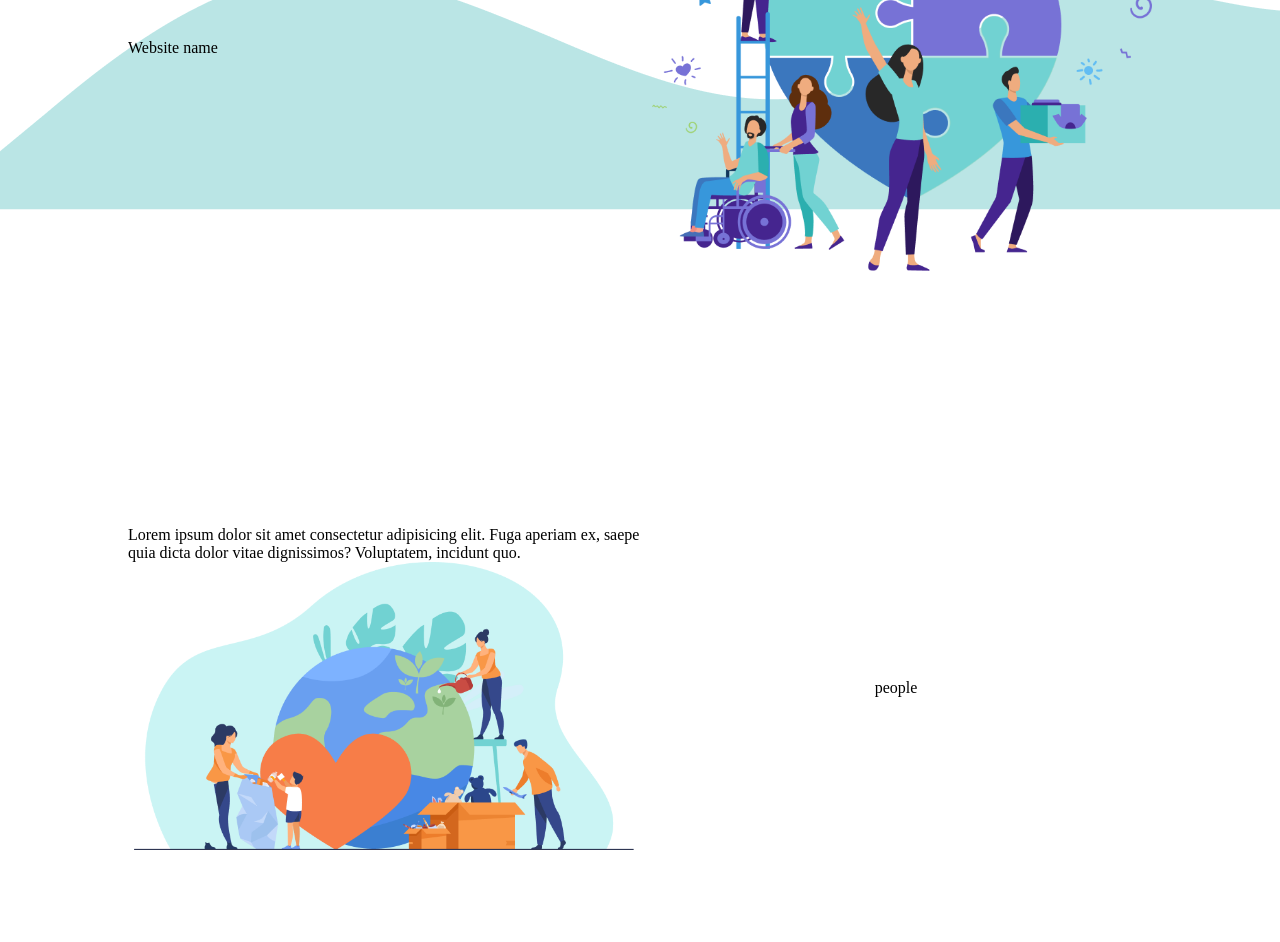
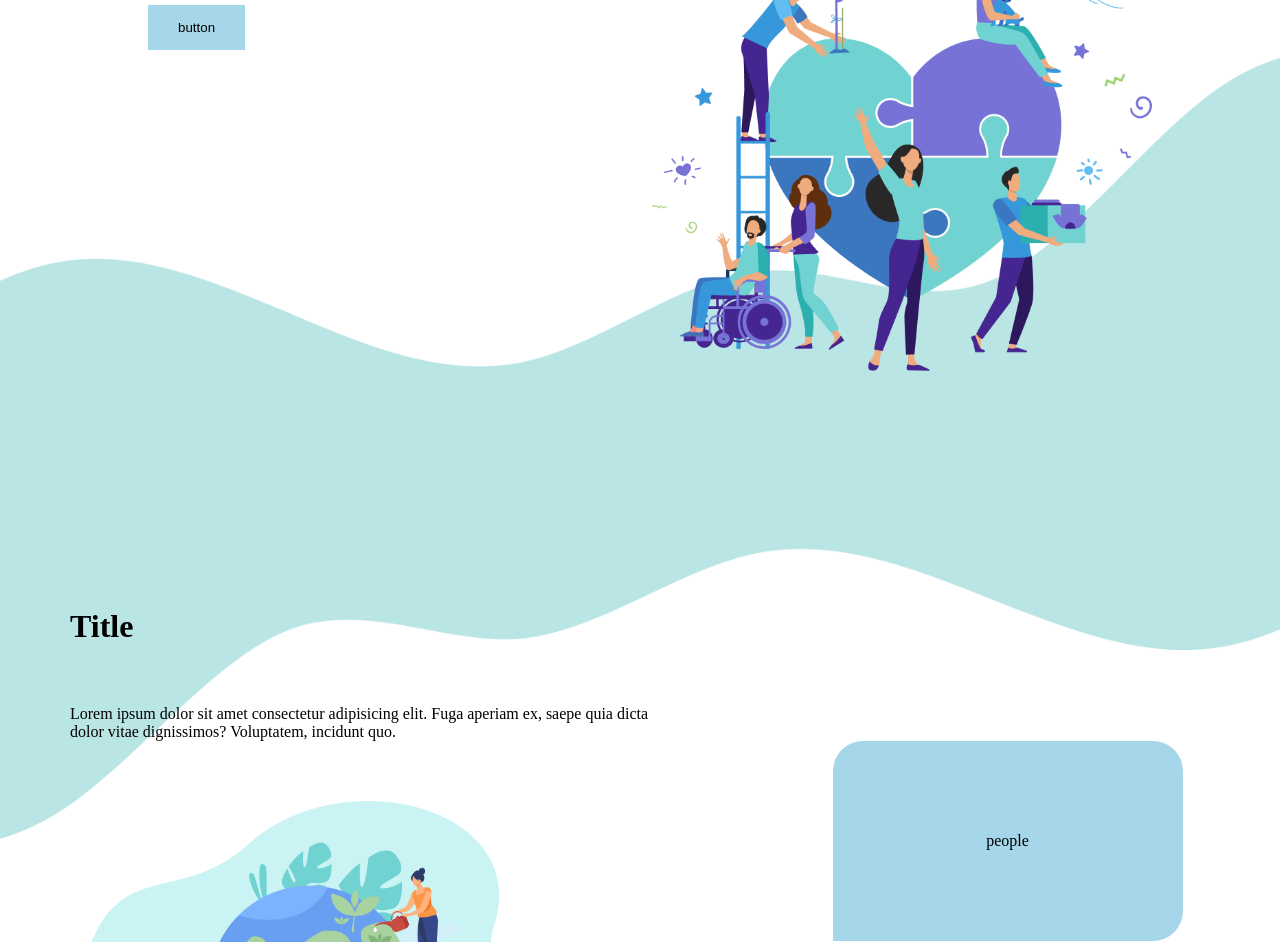
Before and after one commit to rucha0702/Devfest-21, a plain HTML site: page index.html in a window 1280 px wide. Shown: the part 370-1312 px from the top of the page. Drawn offline with Linux system fonts and the light colour scheme.

Commit message:
aligned items

```diff
--- a/index.html
+++ b/index.html
@@ -19,13 +19,17 @@
     </div>
     <div class="section flex">
       <div class="container1 flex">
-        <div class="web-info">Website name</div>
+        <div class="web-info flex">
+          <h1>Website name</h1>
+          <button class="btn">button</button>
+        </div>
         <div class="web-img">
           <img class="img-size" src="Ngo/Group 3.png" alt="group3" />
         </div>
       </div>
       <div class="container2 flex">
-        <div class="cont-left flex">
+        <div class="cont-left flex space">
+          <h1>Title</h1>
           <p class="about-info">
             Lorem ipsum dolor sit amet consectetur adipisicing elit. Fuga
             aperiam ex, saepe quia dicta dolor vitae dignissimos? Voluptatem,
@@ -33,7 +37,10 @@
           </p>
           <img class="img-size" src="Ngo/Group 1.png" alt="group1" />
         </div>
-        <div class="cont-right flex">people</div>
+        <div class="cont-right flex">
+          <div class="donations flex">people</div>
+          <button class="btn">Donate Now</button>
+        </div>
       </div>
     </div>
     <script src="main.js"></script>
--- a/style.css
+++ b/style.css
@@ -4,10 +4,12 @@
   box-sizing: border-box;
 }
 :root {
-  --secondary: rgb(196, 192, 192);
+  --secondary: rgb(224, 219, 219);
+  --primary: rgb(166, 214, 233);
+  --primary-dark: rgb(71, 138, 216);
 }
 body {
-  height: 80vh;
+  height: 200vh;
   width: 100%;
 }
 .flex {
@@ -22,16 +24,23 @@ body {
 .img-size {
   width: 500px;
 }
+.btn {
+  padding: 15px 30px;
+  background: var(--primary);
+  border: none;
+  margin: 20px;
+}
 .navbar {
   justify-content: space-between;
 }
 .title {
   background: var(--secondary);
+  padding: 10px 20px;
 }
 li {
   list-style: none;
   margin: 10px;
-  padding: 10px;
+  padding: 10px 20px;
   background: var(--secondary);
 }
 a {
@@ -39,29 +48,63 @@ a {
 }
 .section {
   position: relative;
-  background: url('Ngo/Vector.png');
-  height: 100%;
+  top: 20%;
+  background: url('Ngo/Group 6.png') no-repeat center center/cover;
+  height: 50%;
   width: 100%;
+}
+.web-info h1 {
+  margin-left: 20px;
 }
 .container1 {
   position: absolute;
-  /* z-index: 1; */
+  z-index: 1;
+  top: -100px;
   justify-content: space-between;
+
   /* background: url('Ngo/Vector1.png'); */
-  height: 100%;
+  height: 50%;
   width: 80%;
+}
+.web-info {
+  align-self: flex-start;
+  flex-direction: column;
+  align-items: flex-start;
+  color: var(--primary-dark);
 }
 .container2 {
   position: absolute;
-  /* z-index: 1; */
-  top: 100%;
+  z-index: 1;
+  top: 60%;
   justify-content: space-between;
-  /* background: url('Ngo/Vector1.png'); */
-  height: 100%;
-  width: 80%;
+  /* background: url('Ngoector1.png'); */
+  height: 80%;
+  width: 100%;
 }
 .cont-left,
 .cont-right {
   flex-direction: column;
   flex: 0.5;
 }
+.cont-left {
+  margin-left: 60px;
+  align-items: flex-start;
+}
+.cont-right {
+  margin-top: 120px;
+}
+.cont-right .btn {
+  margin-left: 80px;
+}
+
+.about-info {
+  margin: 60px 0;
+}
+.donations {
+  height: 200px;
+  width: 350px;
+  background: var(--primary);
+  margin-left: 50px;
+  margin-bottom: 50px;
+  border-radius: 30px 30px 30px 0;
+}
```
